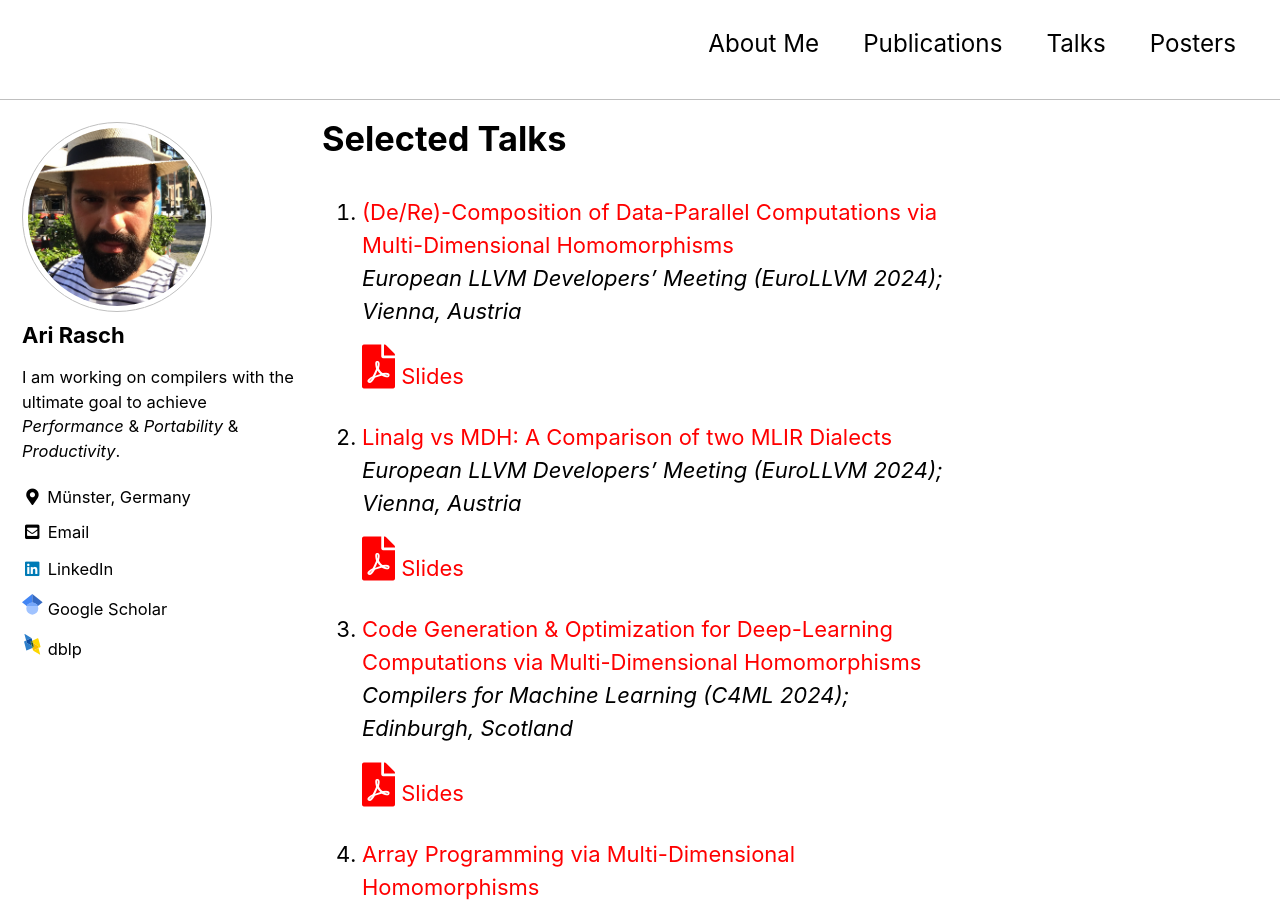
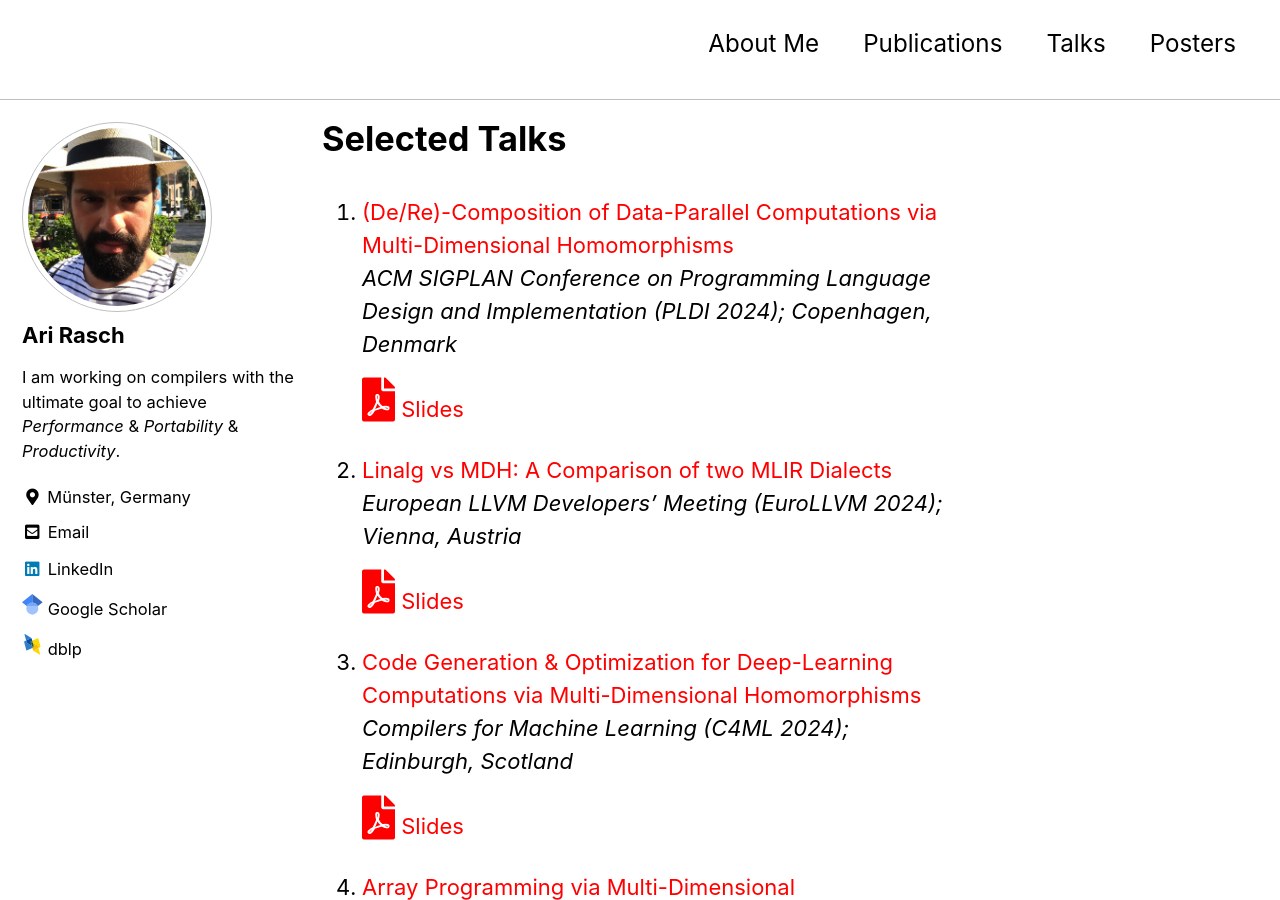
Before and after one commit to AriRasch/arirasch.github.io, a Jekyll site: the page built from talks.md, in a window 1280 px wide and 900 px high. Built offline with Jekyll 4.4.1, drawn with Linux system fonts in a browser that asks for light colours; cached includes are drawn as plain includes; our own code applies the rules of GitHub Pages for plain Markdown files.

Commit message:
Update talks.md

```diff
--- a/talks.md
+++ b/talks.md
@@ -6,7 +6,7 @@ author_profile: true
 # Selected Talks
 
 1.  [(De/Re)-Composition of Data-Parallel Computations via Multi-Dimensional Homomorphisms](https://dl.acm.org/doi/10.1145/3665643) \\
-    *European LLVM Developers' Meeting (EuroLLVM 2024); Vienna, Austria* \\
+    *ACM SIGPLAN Conference on Programming Language Design and Implementation (PLDI 2024); Copenhagen, Denmark* \\
     <a href="../assets/files/slides/pldi24/slides.pdf"><i class="fas fa-file-pdf" style="color: red; font-size: 2em; padding-top: .4em"></i></a> [Slides](../assets/files/slides/pldi24/slides.pdf)
 
 1.  [Linalg vs MDH: A Comparison of two MLIR Dialects](https://llvm.swoogo.com/2024eurollvm) \\
```
